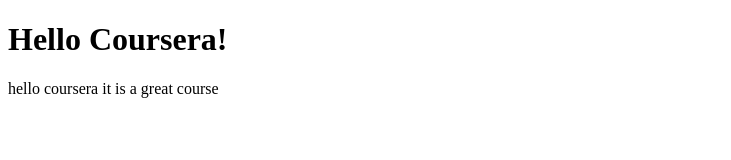
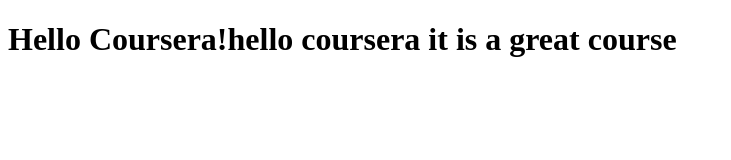
Before and after one commit to jessy-codes/cousera-test, a plain HTML site: page site/index.html in a window 1280 px wide. Shown: the whole page, without its empty margins (0-731 px from the left). Drawn offline with Linux system fonts and the light colour scheme.

Commit message:
another change

```diff
--- a/site/index.html
+++ b/site/index.html
@@ -6,7 +6,6 @@
     <title>hello coursera</title>
 </head>
 <body>
-    <h1>Hello Coursera!</h1>
-    <p> hello coursera it is a great course</p>
+    <h1>Hello Coursera!hello coursera it is a great course</h1>
 </body>
 </html>
```
